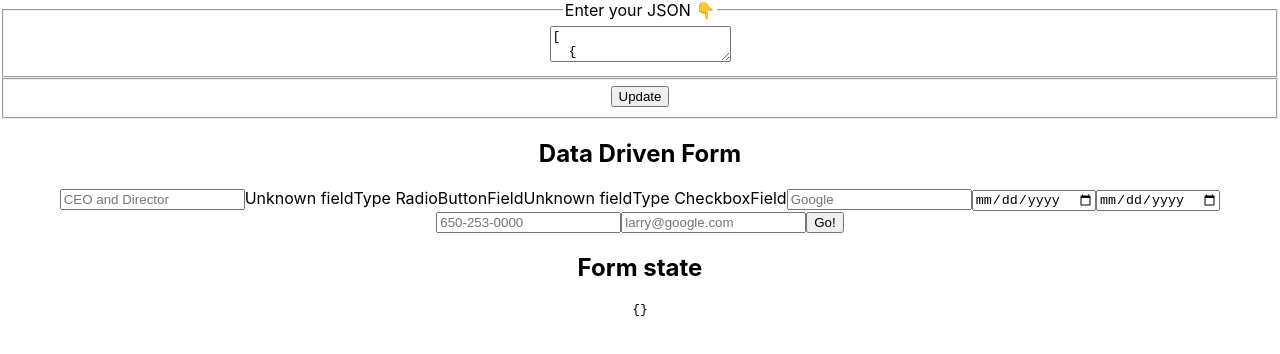
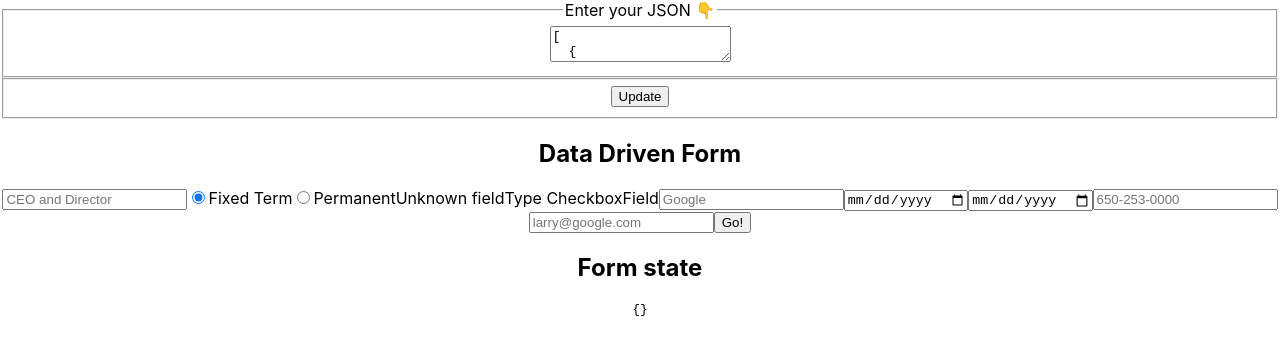
Before and after one commit to vitkarpov/acre-test, a React (Create React App) app: page / in a window 1280 px wide. Shown: the top 354 px of the page. Built offline with nearby package versions, Linux system fonts and the light colour scheme.

Commit message:
feat(fields): RadioButton

```diff
--- /dev/null
+++ b/src/Fields/RadioButtonField/index.js
@@ -0,0 +1,26 @@
+import React from 'react';
+import PropTypes from 'prop-types';
+
+const RadioButtonField = ({ name, value, checked, required, onChange }) => (
+  <label>
+    <input
+      type="radio"
+      name={name}
+      value={value}
+      required={required}
+      checked={checked}
+      onChange={(e) => onChange(name, e.target.checked)}
+    />
+    {value}
+  </label>
+);
+
+RadioButtonField.propTypes = {
+  name: PropTypes.string.isRequired,
+  value: PropTypes.string.isRequired,
+  required: PropTypes.bool,
+  checked: PropTypes.bool,
+  onChange: PropTypes.func
+};
+
+export default RadioButtonField;
--- a/src/Fields/index.js
+++ b/src/Fields/index.js
@@ -2,10 +2,12 @@ import TextField from './TextField';
 import DateField from './DateField';
 import PhoneNumberField from './PhoneNumberField';
 import EmailField from './EmailField';
+import RadioButtonField from './RadioButtonField';
 
 export default {
   TextField,
   DateField,
   PhoneNumberField,
-  EmailField
+  EmailField,
+  RadioButtonField
 }
--- a/src/default-scheme.js
+++ b/src/default-scheme.js
@@ -8,11 +8,20 @@ export default [
     }
   },
   {
-    id: 'EmpoymentPeriod',
+    id: 'EmploymentPeriod1',
     fieldType: 'RadioButtonField',
     fieldProps: {
       name: 'employment_period',
-      values: ['Fixed Term', 'Permanent']
+      value: 'Fixed Term',
+      checked: true
+    }
+  },
+  {
+    id: 'EmploymentPeriod2',
+    fieldType: 'RadioButtonField',
+    fieldProps: {
+      name: 'employment_period',
+      value: 'Permanent'
     }
   },
   {
```
